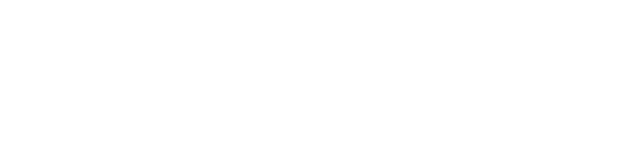
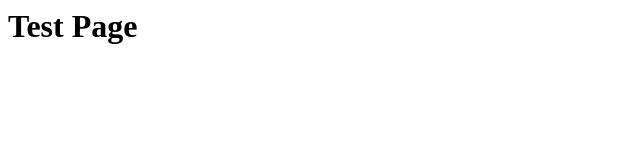
Before and after one commit to hippeus/hippeus.github.io, a plain HTML site: page index.html in a window 1280 px wide. Shown: the whole page, without its empty margins (0-640 px from the left). Drawn offline with Linux system fonts and the light colour scheme.

Commit message:
fixed html

```diff
--- a/index.html
+++ b/index.html
@@ -1,4 +1,5 @@
 <html>
+    <head>
         <!-- Ortto bugfixer capture code -->
         <script>
             window.ap3c = window.ap3c || {};
@@ -12,5 +13,8 @@
             var s, t; s = document.createElement('script'); s.type = 'text/javascript'; s.src = "https://track.maciekdev.qa.lulzderp.com/app.js";
             t = document.getElementsByTagName('script')[0]; t.parentNode.insertBefore(s, t);
         </script>
-
+	</head>
+	<body>
+	<h1>Test Page</h1>
+	</body>
 </html>
```
Lines whose indentation alone changed are shown as unchanged.
